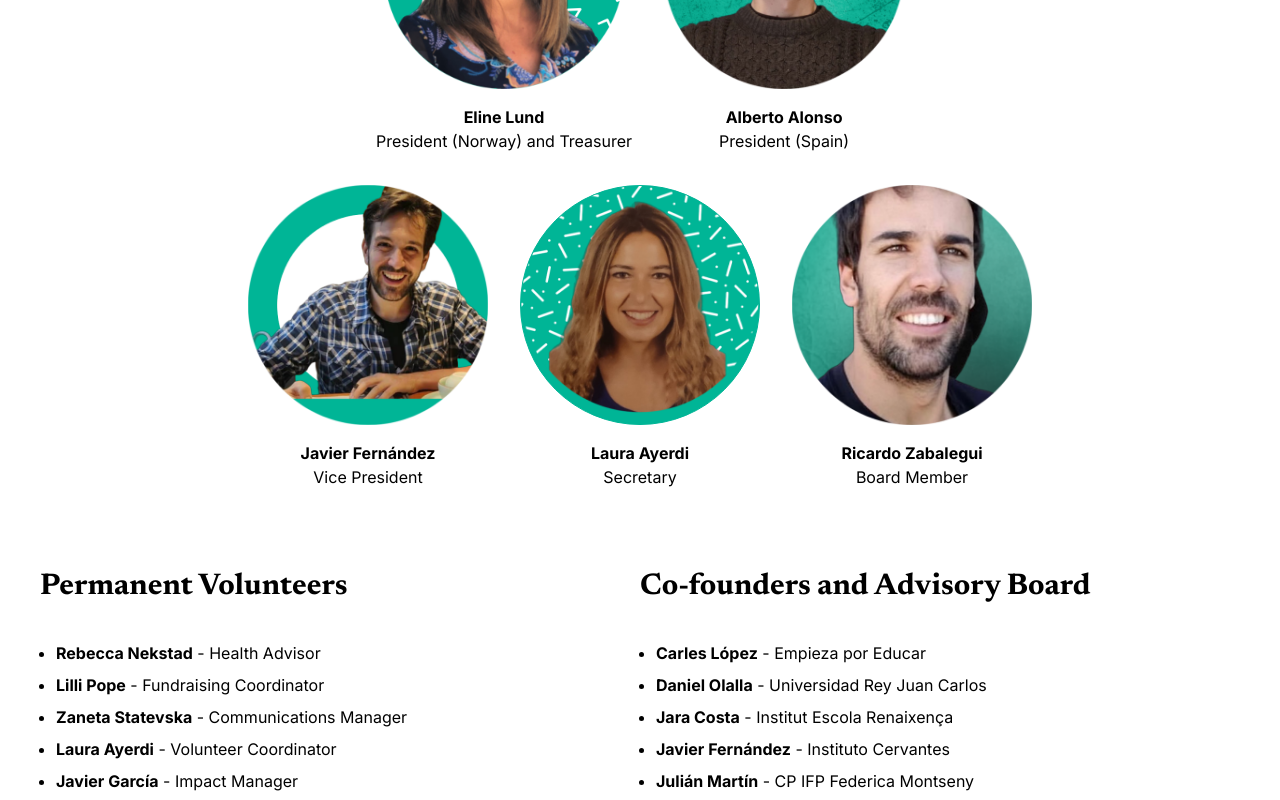
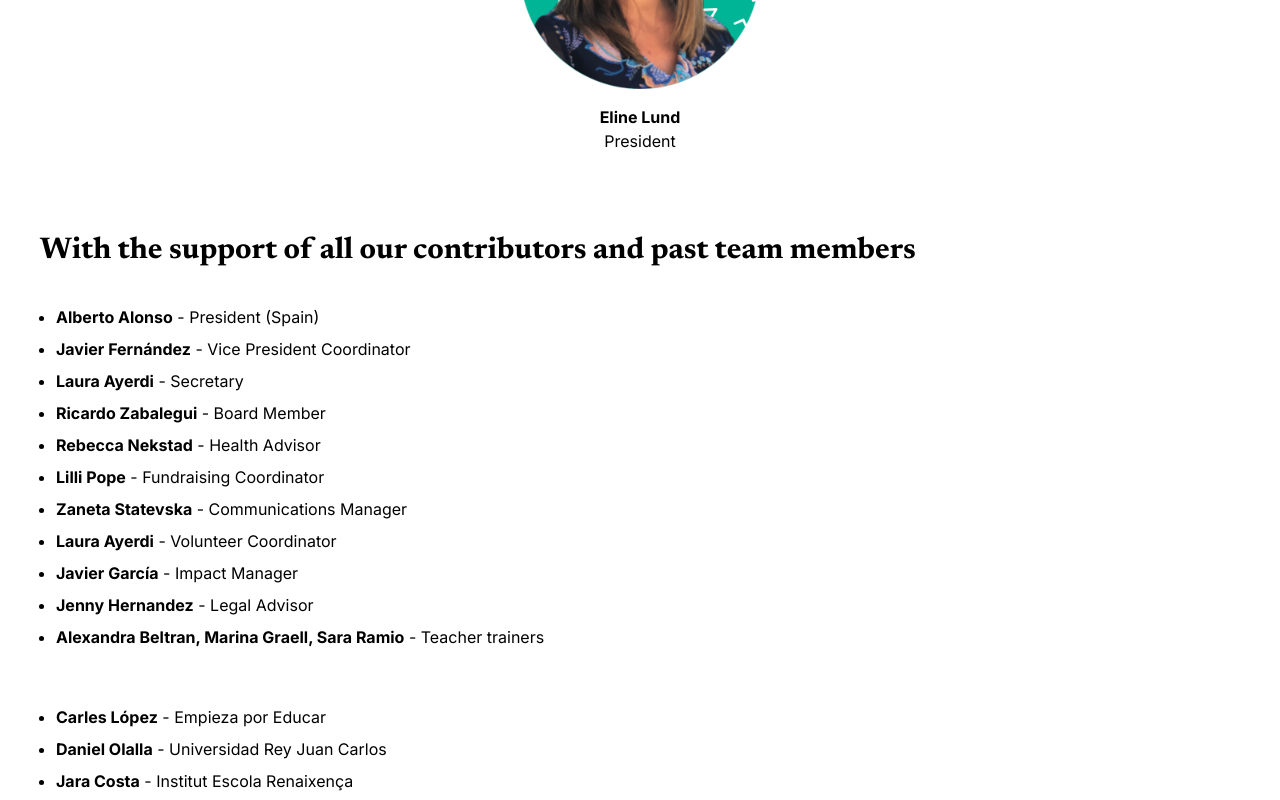
Before and after one commit to samheyman/daukaia-v3, a Next.js app: page /who-we-are in a window 1280 px wide. Shown: the part 2680-3480 px from the top of the page. Built offline with nearby package versions, Linux system fonts and the light colour scheme.

Commit message:
Update from news article

```diff
--- a/src/app/components/Hero.tsx
+++ b/src/app/components/Hero.tsx
@@ -17,12 +17,13 @@ export default function Hero() {
           <p
             className={`${newsreader.className} text-3xl lg:text-5xl text-center tracking-[-2px] lg:leading-[1.2em]`}
           >
-            Providing a <span className="font-bold italic">safe space</span>
+            Your support can make{" "}
+            {/* <span className="font-bold italic">safe space</span> */}
           </p>
           <p
             className={`${newsreader.className} text-3xl lg:text-5xl text-center tracking-[-2px] lg:leading-[1.2em]`}
           >
-            for <span>brighter futures</span>
+            <span>dreams come true</span>
           </p>
           <a
             className="mt-8 text-xl lg:text-3xl font-bold bg-white uppercase rounded-full border border-solid transition-colors flex items-center justify-center text-[--clr-accent-500] py-2 px-4 sm:px-9 hover:bg-clr-accent-500 w-fit"
--- a/src/app/page.tsx
+++ b/src/app/page.tsx
@@ -5,7 +5,6 @@ import DaukaiaMeaning from "./components/DaukaiaMeaning";
 import Betty from "./components/Betty";
 import CasaPueblito from "./components/CasaPueblito";
 import JoinUs from "./components/JoinUs";
-import Stats from "./components/Stats";
 import Intro from "./components/Intro";
 
 export default function Home() {
@@ -14,7 +13,6 @@ export default function Home() {
       <Hero />
       <Intro />
       <WhatWeDo />
-      <Stats />
       <WhoWeAre />
       <DaukaiaMeaning />
       <Betty />
--- a/src/app/what-we-do/components/WhyOcotal.tsx
+++ b/src/app/what-we-do/components/WhyOcotal.tsx
@@ -40,7 +40,7 @@ export const WhyOcotal = () => {
           </p>
         </div>
       </div>
-      <p className="my-12 px-8 py-4 border border-gray-900 bg-[--clr-accent-100] rounded-xl">
+      <p className="my-12 px-8 py-12  bg-[--clr-accent-100] rounded-xl">
         Ocotal is a municipality of around 50.000 inhabitants in the north of
         Nicaragua, nested between mountains and pine trees, and is the capital
         of the department of Nueva Segovia.
--- a/src/app/what-we-do/page.tsx
+++ b/src/app/what-we-do/page.tsx
@@ -1,4 +1,5 @@
 import DaukaiaMeaning from "../components/DaukaiaMeaning";
+import Stats from "../components/Stats";
 import { OurModel } from "./components/OurModel";
 import { OurWork } from "./components/OurWork";
 import { WhyOcotal } from "./components/WhyOcotal";
@@ -7,6 +8,8 @@ export default function Home() {
   return (
     <>
       <OurWork />
+      <Stats />
+
       <WhyOcotal />
       <OurModel />
     </>
--- a/src/app/who-we-are/components/Team.tsx
+++ b/src/app/who-we-are/components/Team.tsx
@@ -6,7 +6,7 @@ export default function Team() {
       <div className="flex items-start flex-col">
         <h1 className={`text-6xl ${newsreader.className}`}>Team</h1>
         <h2 className={`text-3xl font-bold ${newsreader.className} my-8`}>
-          Our team in Ocotal
+          The team in Ocotal
         </h2>
         <div className="flex flex-col lg:flex-row justify-center items-center w-full gap-4 lg:gap-8">
           <div className="flex flex-col items-center">
@@ -32,15 +32,15 @@ export default function Team() {
           <div className="flex flex-col items-center">
             <img src="/images/team/eline_green.png" className="w-60" />
             <p className="font-bold mt-4">Eline Lund</p>
-            <p>President (Norway) and Treasurer</p>
+            <p>President</p>
           </div>
-          <div className="flex flex-col items-center">
+          {/* <div className="flex flex-col items-center">
             <img src="/images/team/alberto_green.png" className="w-60" />
             <p className="font-bold mt-4">Alberto Alonso</p>
             <p>President (Spain)</p>
+          </div> */}
         </div>
-        </div>
-        <div className="flex flex-col lg:flex-row justify-center items-center w-full mt-8 gap-8 lg:gap-8">
+        {/* <div className="flex flex-col lg:flex-row justify-center items-center w-full mt-8 gap-8 lg:gap-8">
           <div className="flex flex-col items-center">
             <img src="/images/team/javier.png" className="w-60" />
             <p className="font-bold mt-4">Javier Fernández</p>
@@ -59,13 +59,29 @@ export default function Team() {
             <p className="font-bold mt-4">Ricardo Zabalegui</p>
             <p>Board Member</p>
           </div>
-        </div>
-        <div className="flex flex-col lg:flex-row w-full my-12">
+        </div> */}
+        <div className="flex flex-col w-full my-12">
+          <h2 className={`text-3xl font-bold ${newsreader.className} my-8`}>
+            With the support of all our contributors and past team members
+          </h2>
+          <div className="flex flex-col lg:flex-row w-full mb-12">
             <div className="flex-1">
-            <h2 className={`text-3xl font-bold ${newsreader.className} my-8`}>
-              Permanent Volunteers
-            </h2>
               <ul className="list-disc ml-4">
+                <li className="py-1">
+                  <span className="font-bold">Alberto Alonso</span> - President
+                  (Spain)
+                </li>
+                <li className="py-1">
+                  <span className="font-bold">Javier Fernández</span> - Vice
+                  President Coordinator
+                </li>
+                <li className="py-1">
+                  <span className="font-bold">Laura Ayerdi</span> - Secretary
+                </li>
+                <li className="py-1">
+                  <span className="font-bold">Ricardo Zabalegui</span> - Board
+                  Member
+                </li>
                 <li className="py-1">
                   <span className="font-bold">Rebecca Nekstad</span> - Health
                   Advisor
@@ -98,10 +114,11 @@ export default function Team() {
                 </li>
               </ul>
             </div>
+          </div>
           <div className="flex-1">
-            <h2 className={`text-3xl font-bold ${newsreader.className} my-8`}>
+            {/* <h2 className={`text-3xl font-bold ${newsreader.className} my-8`}>
               Co-founders and Advisory Board
-            </h2>
+            </h2> */}
             <ul className="list-disc ml-4">
               <li className="py-1">
                 <span className="font-bold">Carles López</span> - Empieza por
```
Lines whose indentation alone changed are shown as unchanged.
